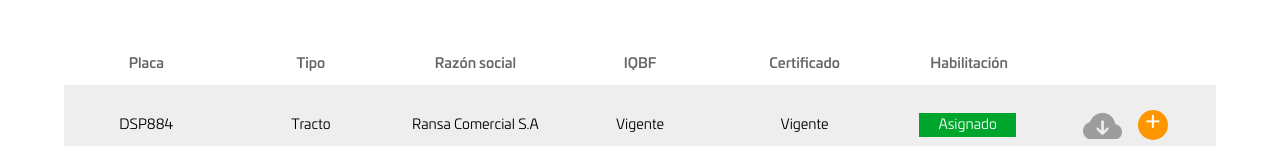
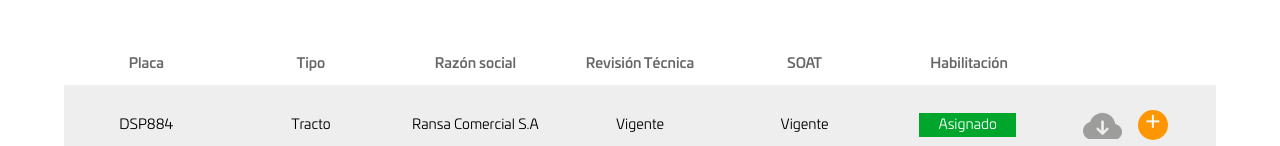
Before and after one commit to argierincon/Ransa-Talent-Fest, a React app: page /habilitacion-unidades in a window 1280 px wide. Shown: the part 226-372 px from the top of the page. Built offline with nearby package versions, Linux system fonts and the light colour scheme.

Commit message:
modificacion de nombre de componente

```diff
--- a/src/Views/driveEnablement/DriveEnablement.jsx
+++ b/src/Views/driveEnablement/UnitsEnablement.jsx
@@ -4,9 +4,9 @@ import TrafficLightRequest from '../../components/trafficLightRequest/TrafficLig
 
 import descargar from '../../assets/img/descargar.png';
 
-import './DriveEnablement.scss';
+import './UnitsEnablement.scss';
 
-const DriveEnablement = () => (
+const UnitsEnablement = () => (
   <>
     <Header />
     <div className="seccion-estados-solicitud">
@@ -33,8 +33,8 @@ const DriveEnablement = () => (
           <p>Placa</p>
           <p>Tipo</p>
           <p>Razón social</p>
-          <p>IQBF</p>
-          <p>Certificado</p>
+          <p>Revisión Técnica</p>
+          <p>SOAT</p>
           <p>Habilitación</p>
           <p> </p>
         </div>
@@ -44,7 +44,10 @@ const DriveEnablement = () => (
           <p>Ransa Comercial S.A</p>
           <p>Vigente</p>
           <p>Vigente</p>
-          <TrafficLightRequest clase="solicitud-asignada margin-left-2rem" estado="Asignado" />
+          <TrafficLightRequest
+            clase="solicitud-asignada margin-left-2rem"
+            estado="Asignado"
+          />
           <div className="status-ver-mas margin-left-2rem">
             <img className="descargar" src={descargar} alt="Descargar" />
             <div className="ver-mas">
@@ -75,7 +78,10 @@ const DriveEnablement = () => (
           <p>Ransa Comercial S.A</p>
           <p>Vigente</p>
           <p>Vigente</p>
-          <TrafficLightRequest clase="solicitud-asignada margin-left-2rem" estado="Asignado" />
+          <TrafficLightRequest
+            clase="solicitud-asignada margin-left-2rem"
+            estado="Asignado"
+          />
           <div className="status-ver-mas margin-left-2rem">
             <img className="descargar" src={descargar} alt="Descargar" />
             <div className="ver-mas">
@@ -105,4 +111,4 @@ const DriveEnablement = () => (
   </>
 );
 
-export default DriveEnablement;
+export default UnitsEnablement;
--- a/src/Views/driveEnablement/DriveEnablement.scss
+++ b/src/Views/driveEnablement/UnitsEnablement.scss
@@ -19,11 +19,6 @@
   color: $btn-primary;
   font-size: 1.88rem;
   margin: 2rem 0;
-}
-
-.item-solic-detalle {
-  align-items: center;
-  height: 5rem;
 }
 
 .grid-tabla-hab-unidades {
--- a/src/router/Router.jsx
+++ b/src/router/Router.jsx
@@ -8,7 +8,7 @@ import Solicitud from '../Views/mainRequest/MainRequest';
 import SolicitudOrdenServicio from '../Views/ordenServicioRequest/solicitudOrdenServicio';
 import RequestDetail from '../Views/requestDetail/RequestDetail';
 import RequestStatus from '../Views/requestStatus/RequestStatus';
-import DriveEnablement from '../Views/driveEnablement/DriveEnablement';
+import UnitsEnablement from '../Views/driveEnablement/UnitsEnablement';
 import UnitsAvailability from '../Views/unitsAvailability/UnitsAvailability';
 
 const Router = () => (
@@ -21,7 +21,7 @@ const Router = () => (
       <Route exact path="/ordenServicio" component={SolicitudOrdenServicio} />
       <Route exact path="/estatus-solicitudes" component={RequestStatus} />
       <Route exact path="/detalle-solicitudes" component={RequestDetail} />
-      <Route exact path="/habilitacion-unidades" component={DriveEnablement} />
+      <Route exact path="/habilitacion-unidades" component={UnitsEnablement} />
       <Route exact path="/disponibilidad-unidades" component={UnitsAvailability} />
 
     </Switch>
```
